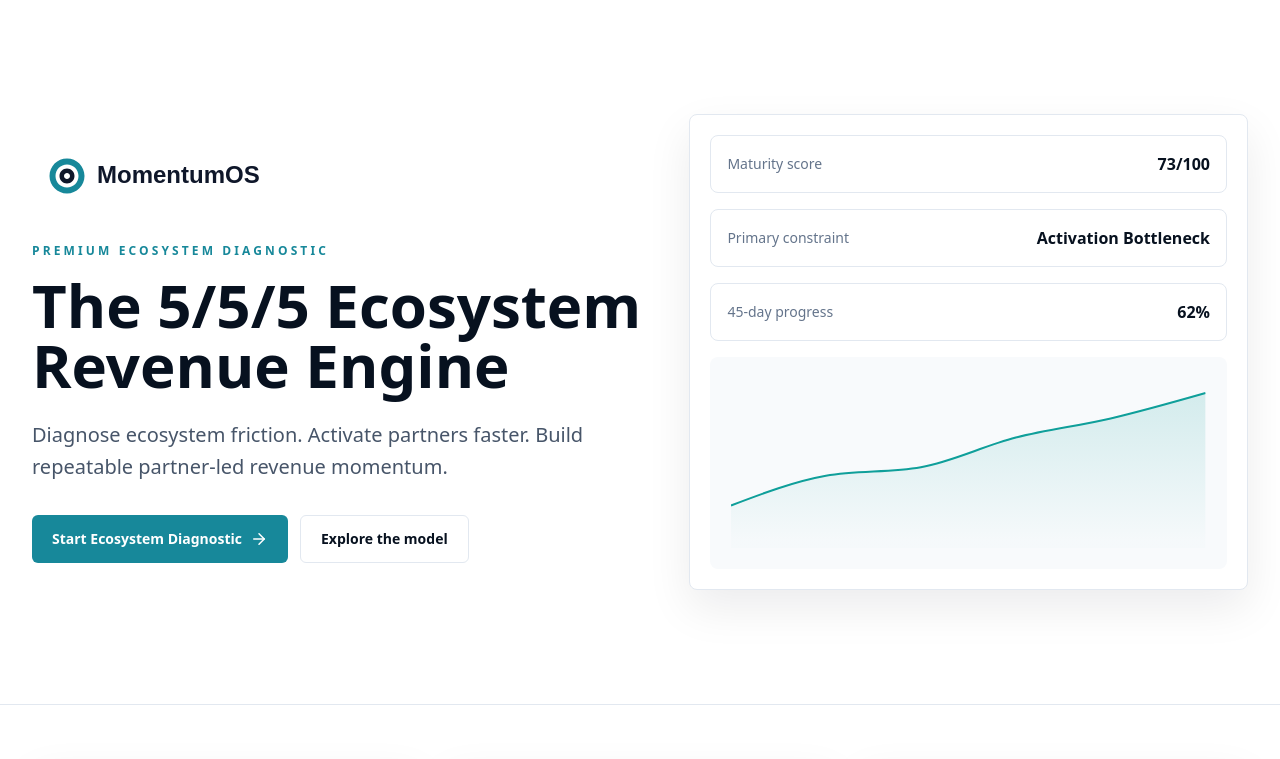
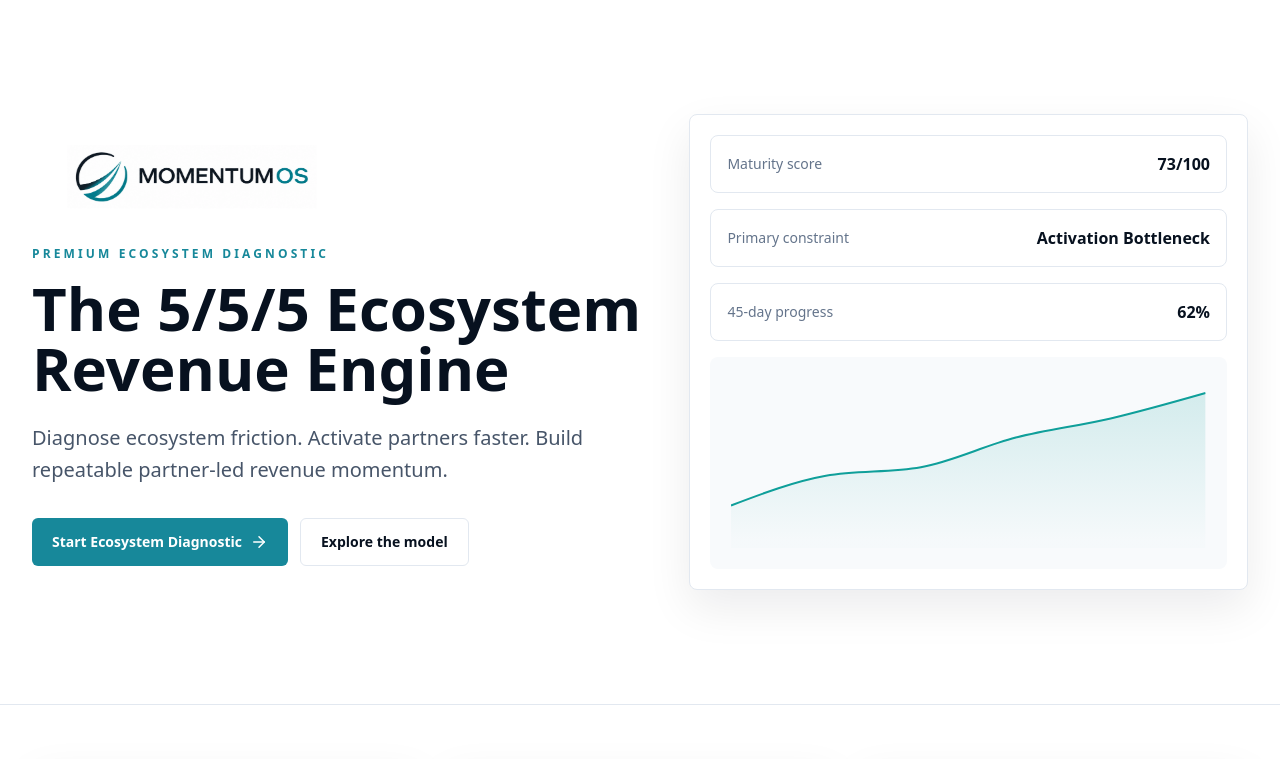
Before and after one commit to Turk1823/555-momentum-os, a Next.js app: page / in a window 1280 px wide. Shown: the top 759 px of the page. Built offline with nearby package versions, Linux system fonts and the light colour scheme.

Commit message:
Add MomentumOS logo across diagnostic app

```diff
--- a/components/momentumos-logo.tsx
+++ b/components/momentumos-logo.tsx
@@ -6,13 +6,15 @@ type MomentumOSLogoProps = {
 };
 
 export function MomentumOSLogo({ className = "", width = 220 }: MomentumOSLogoProps) {
+  const height = Math.round((width / 1920) * 450);
+
   return (
     <Image
       alt="MomentumOS"
       className={className}
-      height={48}
+      height={height}
       priority
-      src="/momentumos-logo.svg"
+      src="/momentumos-logo.png"
       width={width}
     />
   );
```
Also changed, not shown: public/momentumos-logo.png (added).
